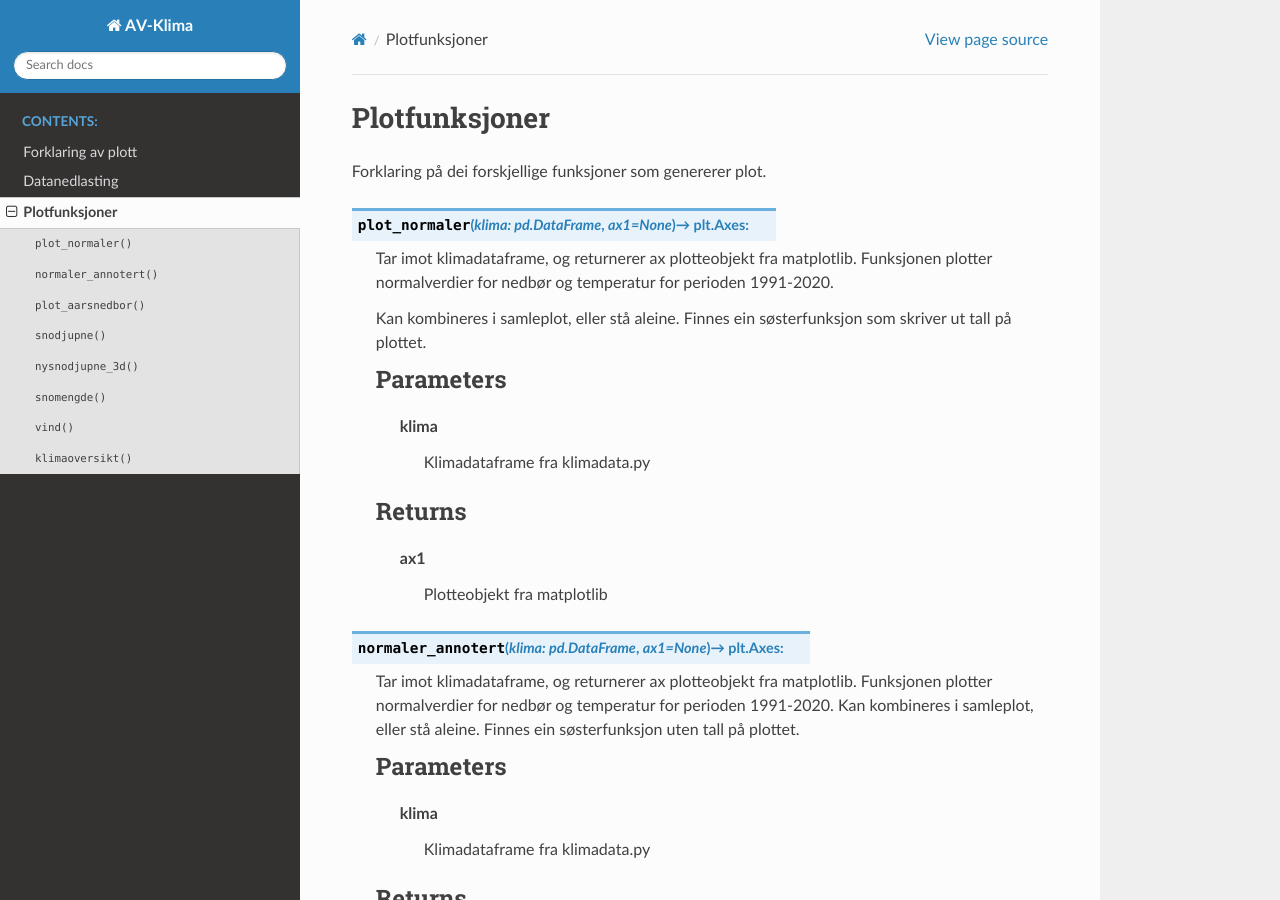
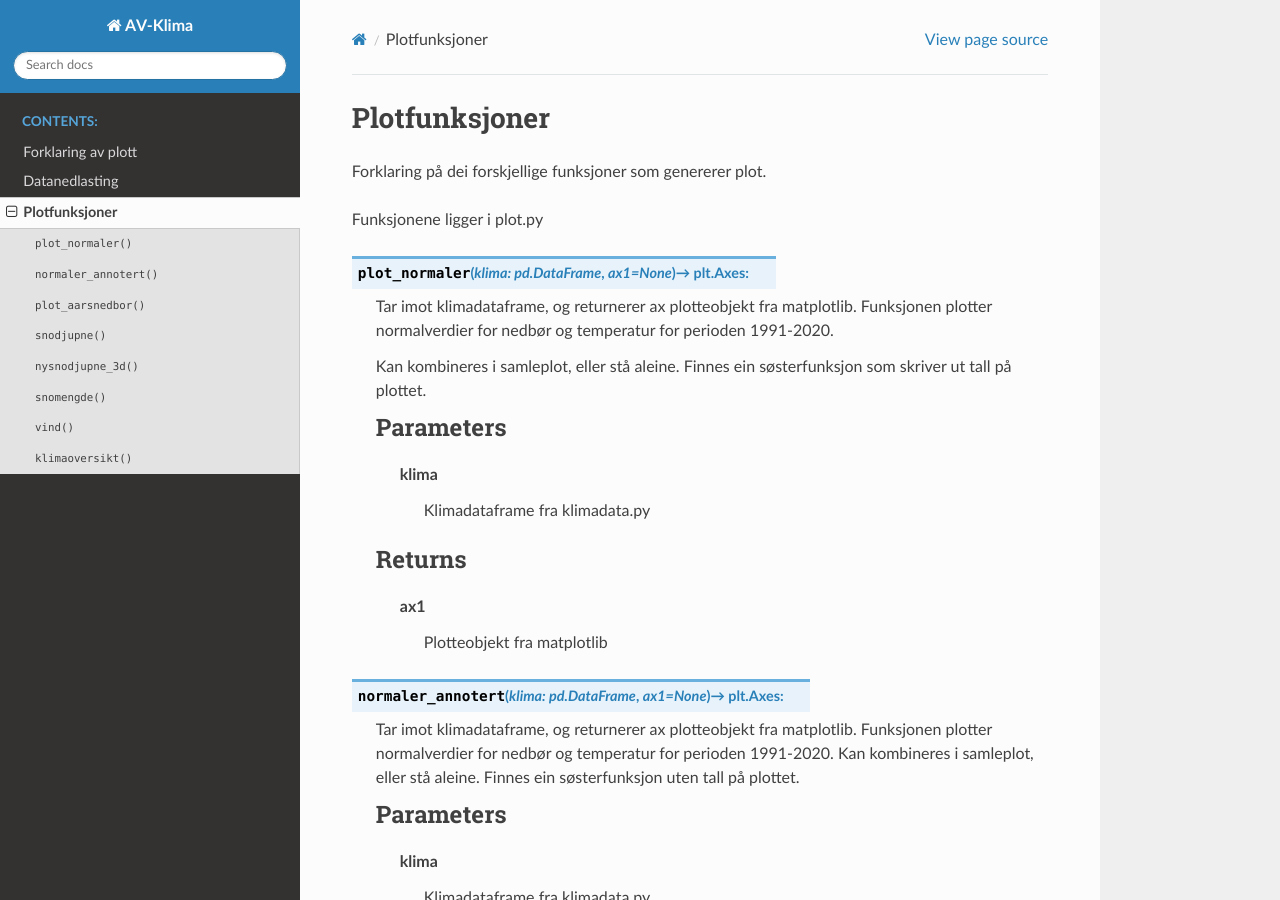
Before and after one commit to jhaalbu/klima_docs, a Sphinx documentation site: the page built from docs/source/plotfunksjoner.rst, in a window 1280 px wide and 900 px high. Built offline with Sphinx 7.4.7 and the Read the Docs theme 2.0.0, drawn with Linux system fonts in a browser that asks for light colours.

Commit message:
lagt til litt forklaring

```diff
--- a/docs/source/databearbeiding.rst
+++ b/docs/source/databearbeiding.rst
@@ -1,6 +1,9 @@
 Datanedlasting
 --------------------------------------------
 Forklaring på dei enkelte funksjoner som genererer klimadata fra NVI sitt api.
+
+
+Funksjonene ligger i kliamadata.py
 
 
 .. py:function:: klima_dataframe(x: str, y: str, startdato: str, sluttdato: str, parametere: list) -> pd.DataFrame:
--- a/docs/source/plotfunksjoner.rst
+++ b/docs/source/plotfunksjoner.rst
@@ -2,7 +2,7 @@ Plotfunksjoner
 -------------------------------
 Forklaring på dei forskjellige funksjoner som genererer plot.
 
-
+Funksjonene ligger i plot.py
 
 .. py:function:: plot_normaler(klima: pd.DataFrame, ax1=None) -> plt.Axes:
 
```
